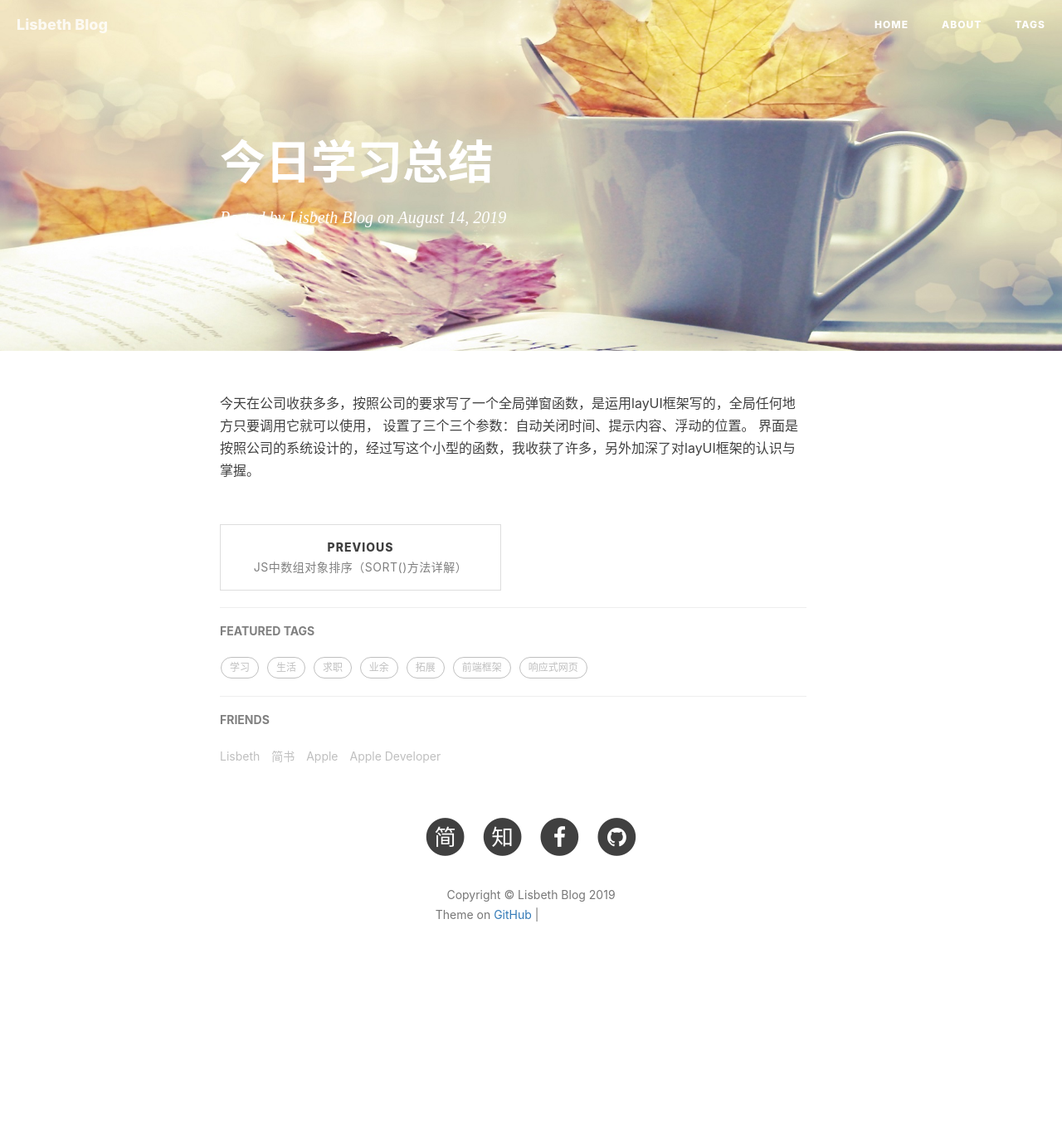
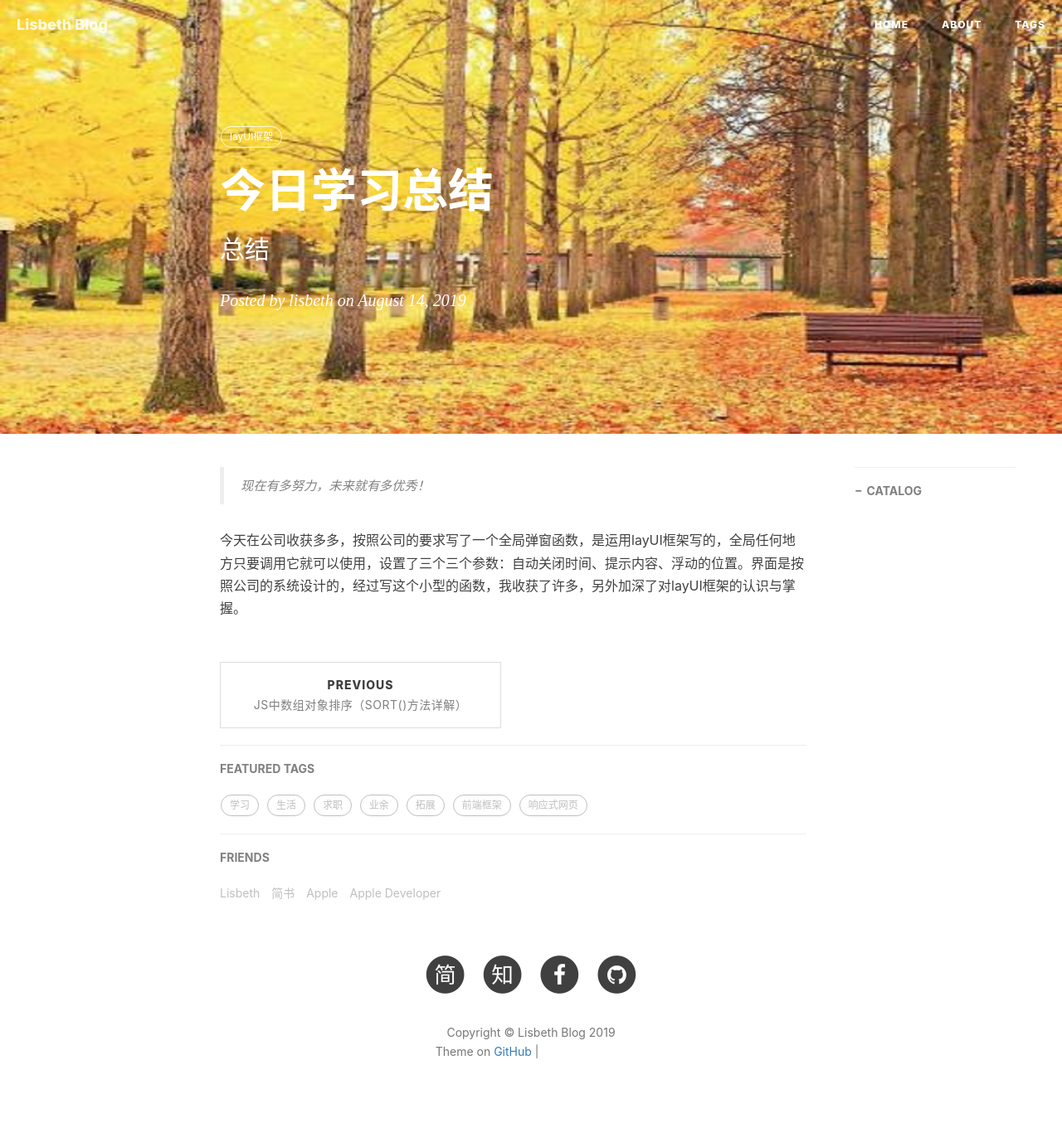
Before and after one commit to lisbeth0720/lisbeth0720.github.io, a Jekyll site: the page built from _posts/2019-08-14-今日学习总结.md, in a window 1280 px wide. Shown: the whole page at 83% size. Built offline with Jekyll 4.4.1, drawn with Linux system fonts in a browser that asks for light colours; nearby versions of some CDN libraries; our own code applies the rules of GitHub Pages for plain Markdown files; comment, search, counter and statistics services are not loaded; before the commit the page ends 1207 px from its top, so only the background shows below that; grey boxes are pictures that could not be loaded.

Commit message:
Update 2019-08-14-今日学习总结.md

```diff
--- a/_posts/2019-08-14-今日学习总结.md
+++ b/_posts/2019-08-14-今日学习总结.md
@@ -1,3 +1,14 @@
-今天在公司收获多多，按照公司的要求写了一个全局弹窗函数，是运用layUI框架写的，全局任何地方只要调用它就可以使用，
-设置了三个三个参数：自动关闭时间、提示内容、浮动的位置。
-界面是按照公司的系统设计的，经过写这个小型的函数，我收获了许多，另外加深了对layUI框架的认识与掌握。
+---
+layout:     post
+title:      今日学习总结
+subtitle:    "总结"
+date:       2019-08-14
+author:     lisbeth
+header-img: img/post-bg-fj.jpg
+catalog: true
+tags:
+    - layUI框架
+---
+> 现在有多努力，未来就有多优秀！
+
+今天在公司收获多多，按照公司的要求写了一个全局弹窗函数，是运用layUI框架写的，全局任何地方只要调用它就可以使用，设置了三个三个参数：自动关闭时间、提示内容、浮动的位置。界面是按照公司的系统设计的，经过写这个小型的函数，我收获了许多，另外加深了对layUI框架的认识与掌握。
```
